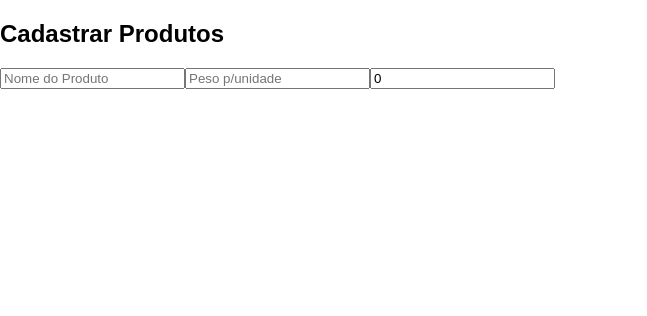
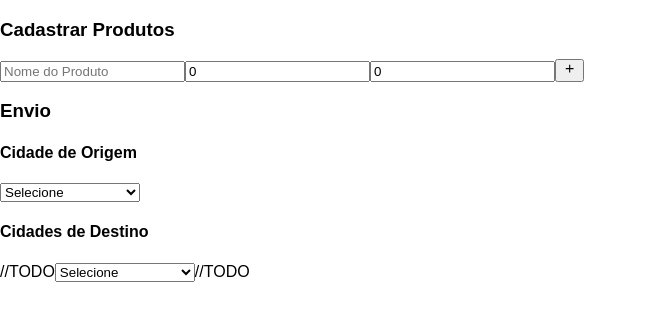
Before and after one commit to EricoBis/transportation-system, a React (Create React App) app: page / in a window 1280 px wide. Shown: the top 316 px of the page, without its empty margins (0-647 px from the left). Built offline with nearby package versions, Linux system fonts and the light colour scheme.

Commit message:
add | CitiesRegister

```diff
--- a/package.json
+++ b/package.json
@@ -8,6 +8,7 @@
     "@testing-library/user-event": "^13.5.0",
     "react": "^18.2.0",
     "react-dom": "^18.2.0",
+    "react-icons": "^4.8.0",
     "react-scripts": "5.0.1",
     "styled-components": "^5.3.9",
     "web-vitals": "^2.1.4"
--- /dev/null
+++ b/src/components/TransportRegister/CitiesRegister.js
@@ -0,0 +1,50 @@
+import { useState, useContext, React } from "react";
+import { DataContext } from "../../contexts/DataContext";
+
+function CitiesRegister({products}) {
+  //const [data, setData] = useState({});
+  const [origin, setOrigin] = useState("");
+  const { cities } = useContext(DataContext);
+
+  const handleSelectOrigin = (e) => {
+    setOrigin(e.target.value);
+  };
+
+  return (
+    <form>
+      <h3>Envio</h3>
+      <div>
+      <h4>Cidade de Origem</h4>
+        <select value={origin} onChange={handleSelectOrigin}>
+          <option value="">Selecione</option>
+          {cities.map((city, index) => {
+            return (
+              <option value={city} key={index}>
+                {city}
+              </option>
+            );
+          })}
+        </select>
+      </div>
+      <div>
+      <h4>Cidades de Destino</h4>
+
+      //TODO
+      <select>
+          <option value="">Selecione</option>
+          {cities.map((city, index) => {
+            return (
+              <option value={city} key={index}>
+                {city}
+              </option>
+            );
+          })}
+        </select>
+        //TODO
+
+      </div>
+    </form>
+  );
+}
+
+export default CitiesRegister;
--- a/src/components/TransportRegister/ProductRegister.js
+++ b/src/components/TransportRegister/ProductRegister.js
@@ -1,12 +1,17 @@
 import React from "react";
 import { useState } from "react";
 
-function ProductRegister() {
-  const [input, setInput] = useState({
+import { MdAdd } from "react-icons/md";
+
+const initial_value = {
   name: "",
-    weight: null,
+  weight: 0,
   quantity: 0,
-  });
+};
+
+function ProductRegister({products, setProducts}) {
+  const [input, setInput] = useState(initial_value);
+
 
   const getAux = () => {
     return {
@@ -14,7 +19,7 @@ function ProductRegister() {
       weight: input.weight,
       quantity: input.quantity,
     };
-  }
+  };
 
   const handleProduct = (e) => {
     let aux = getAux();
@@ -34,9 +39,16 @@ function ProductRegister() {
     setInput(aux);
   };
 
+  const handleForm = (e) => {
+    e.preventDefault();
+    if (!input) return;
+    setProducts([input, ...products]);
+    setInput(initial_value);
+  };
+
   return (
-    <>
-      <h2>Cadastrar Produtos</h2>
+    <form onSubmit={handleForm}>
+      <h3>Cadastrar Produtos</h3>
       <div>
         <input
           type="text"
@@ -50,16 +62,22 @@ function ProductRegister() {
           onChange={handleWeight}
           placeholder={"Peso p/unidade"}
         />
-
         <input
           type="number"
           value={input.quantity}
           onChange={handleQuantity}
           placeholder={"0"}
         />
-
+        <button type="submit">
+          <MdAdd />
+        </button>
       </div>
-    </>
+      <div>
+        {products.map((product, index) => {
+          return <p key={index}>{product.name}</p>;
+        })}
+      </div>
+    </form>
   );
 }
 
--- a/src/contexts/DataContext.js
+++ b/src/contexts/DataContext.js
@@ -22,8 +22,7 @@ export const trucks = [
 
 export const DataProvider = ({ children }) => {
   const [citiesDistances, setCitiesDistances] = useState({});
-
-  const print = () => {};
+  const [cities, setCities] = useState([]);
 
   const consult = (origin, destination, transpMode) => {
     const distance = citiesDistances[origin][destination];
@@ -38,7 +37,7 @@ export const DataProvider = ({ children }) => {
 
   return (
     <DataContext.Provider
-      value={{ citiesDistances, print, setCitiesDistances, consult }}
+      value={{ citiesDistances, setCitiesDistances, cities, setCities, consult }}
     >
       {children}
     </DataContext.Provider>
--- a/src/pages/home/Home.js
+++ b/src/pages/home/Home.js
@@ -6,7 +6,7 @@ import TransportRegister from "../tabs/TransportRegister";
 const FILE_PATH = "/data/DNIT-Distancias.csv";
 
 function Home() {
-  const { setCitiesDistances, print }= useContext(DataContext);
+  const { setCities, setCitiesDistances }= useContext(DataContext);
 
   useEffect(() => {
     fetch(FILE_PATH)
@@ -33,6 +33,7 @@ function Home() {
       rows[cityRowKey] = columns;
     });
     setCitiesDistances(rows);
+    setCities(header);
   };
   return <div><TransportRegister/></div>;
 }
--- a/src/pages/tabs/TransportRegister.js
+++ b/src/pages/tabs/TransportRegister.js
@@ -1,10 +1,16 @@
-import React from 'react'
-import ProductRegister from '../../components/TransportRegister/ProductRegister'
+import {useState, React} from "react";
+import CitiesRegister from "../../components/TransportRegister/CitiesRegister";
+import ProductRegister from "../../components/TransportRegister/ProductRegister";
 
 function TransportRegister() {
+    const [products, setProducts] = useState([]);
+
   return (
-    <div><ProductRegister/></div>
-  )
+    <div>
+      <ProductRegister products={products} setProducts={setProducts}/>
+      <CitiesRegister products={products}/>
+    </div>
+  );
 }
 
-export default TransportRegister
+export default TransportRegister;
```
Also changed, not shown: 1 other file (tests, documents, lock files or other folders). Lines whose indentation alone changed are shown as unchanged.
